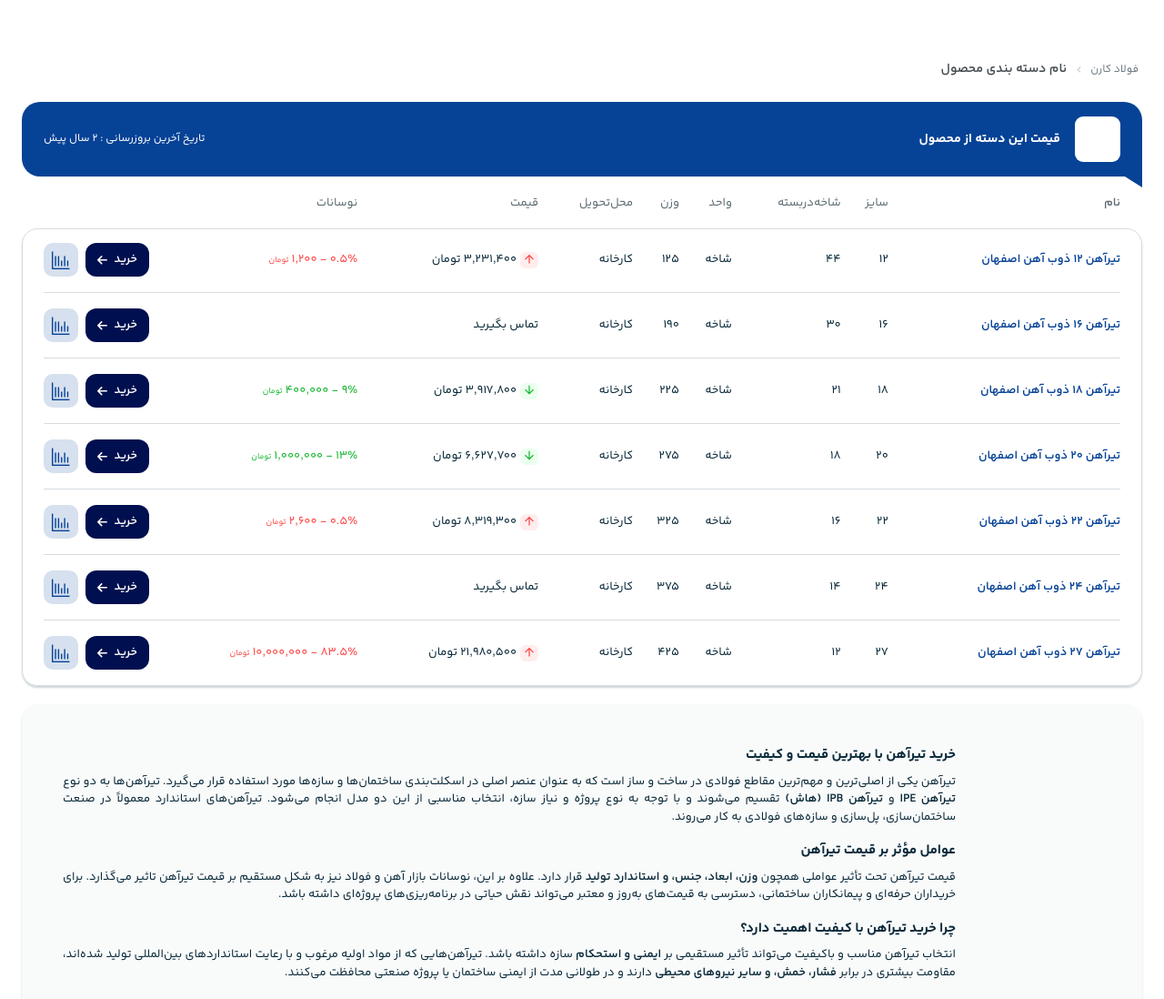
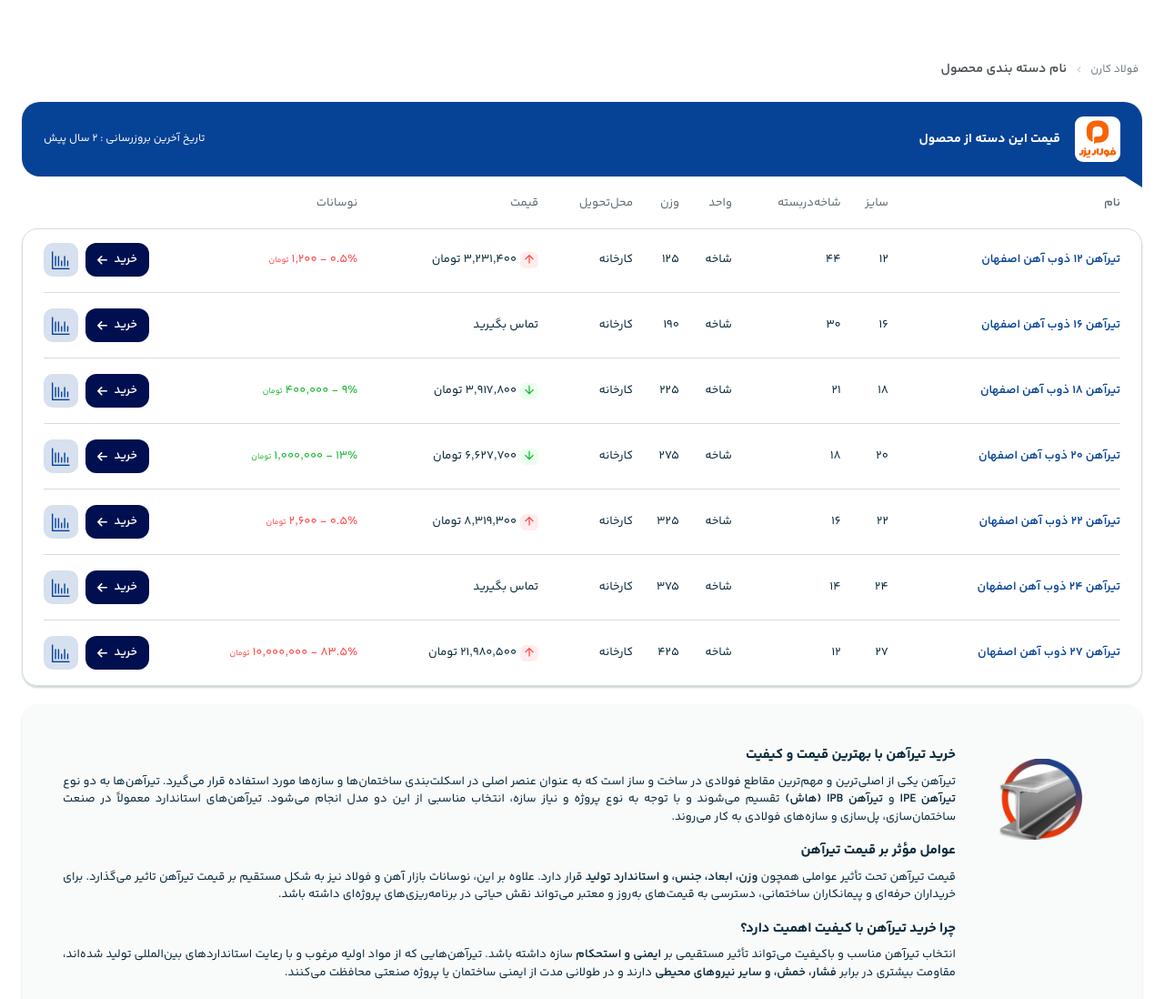
Before and after one commit to godrank00/_karenV2.2.1, a plain HTML site: page product-categories.html in a window 1280 px wide. Shown: the top 1098 px of the page at 91% size. Drawn offline with Linux system fonts and the light colour scheme; the site is published under a folder, as on GitHub Pages, so addresses that start at the root find nothing.

Commit message:
Update product-categories.html

```diff
--- a/product-categories.html
+++ b/product-categories.html
@@ -32,7 +32,7 @@
                 <div class="catrgory-heading">
                     <div class="category-title">
                         <div class="brand-logo">
-                            <img src="/assets/images/foolad5-150x150.webp" alt="">
+                            <img src="./assets/images/foolad5-150x150.webp" alt="">
                         </div>
                         <div class="brand-name">قیمت این دسته از محصول</div>
                     </div>
@@ -302,7 +302,7 @@
 
         <article class="info-box">
             <div class="info-logo info-item">
-                <img src="/assets/images/slider2.webp" alt="">
+                <img src="./assets/images/slider2.webp" alt="">
             </div>
             <div class="info-description info-item">
                 <h2><strong>خرید تیرآهن با بهترین قیمت و کیفیت</strong></h2>
```
